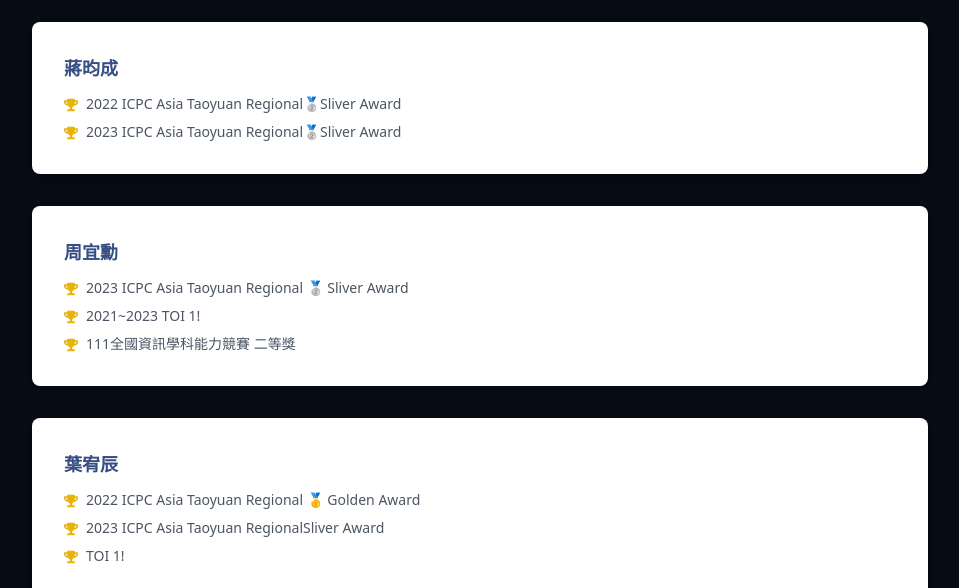
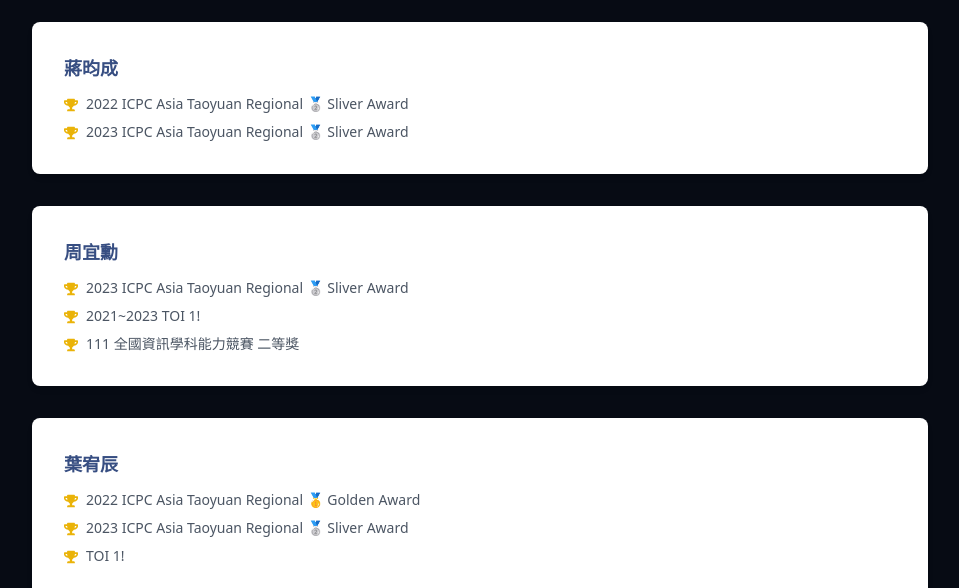
Before and after one commit to ioncamp-internal/web-ionc, a Next.js app: page /lecturers in a window 1280 px wide. Shown: the part 820-1408 px from the top of the page, without its empty margins (160-1119 px from the left). Built offline with nearby package versions, Linux system fonts and the light colour scheme.

Commit message:
fix lecturers format

```diff
--- a/src/pages/lecturers/index.js
+++ b/src/pages/lecturers/index.js
@@ -29,19 +29,19 @@ const lecturers = [
     },
     {
         name: "蔣昀成",
-        experiences: ['2022 ICPC Asia Taoyuan Regional🥈Sliver Award',
-        '2023 ICPC Asia Taoyuan Regional🥈Sliver Award'],
+        experiences: ['2022 ICPC Asia Taoyuan Regional 🥈 Sliver Award',
+        '2023 ICPC Asia Taoyuan Regional 🥈 Sliver Award'],
     },
     {
         name: "周宜勳",
         experiences: ['2023 ICPC Asia Taoyuan Regional 🥈 Sliver Award',
         '2021~2023 TOI 1!',
-        '111全國資訊學科能力競賽 二等獎'],
+        '111 全國資訊學科能力競賽 二等獎'],
     },
     {
         name: "葉宥辰",
         experiences: ['2022 ICPC Asia Taoyuan Regional 🥇 Golden Award',
-            '2023 ICPC Asia Taoyuan RegionalSliver Award',
+            '2023 ICPC Asia Taoyuan Regional 🥈 Sliver Award',
             'TOI 1!'
         ],
     },
```
